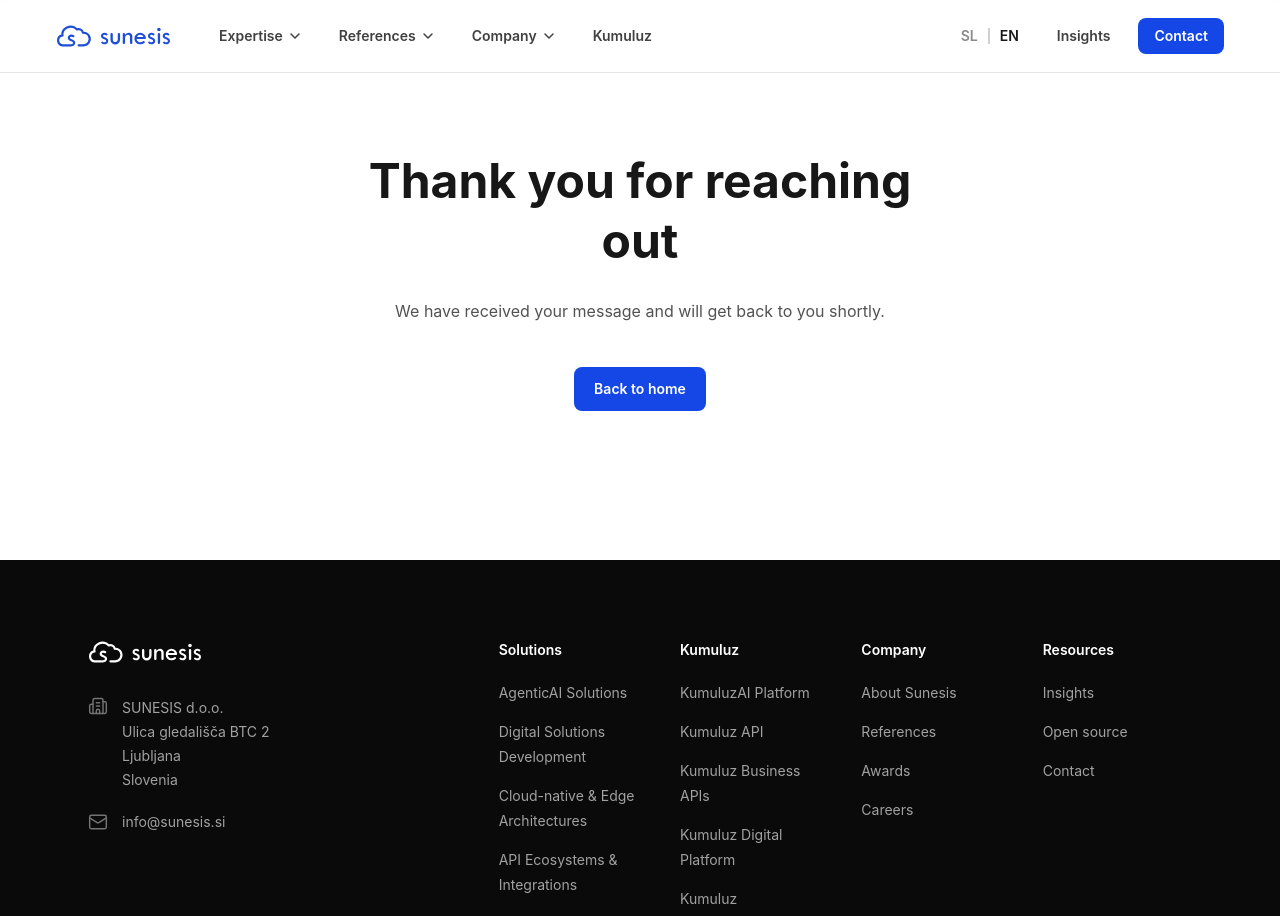
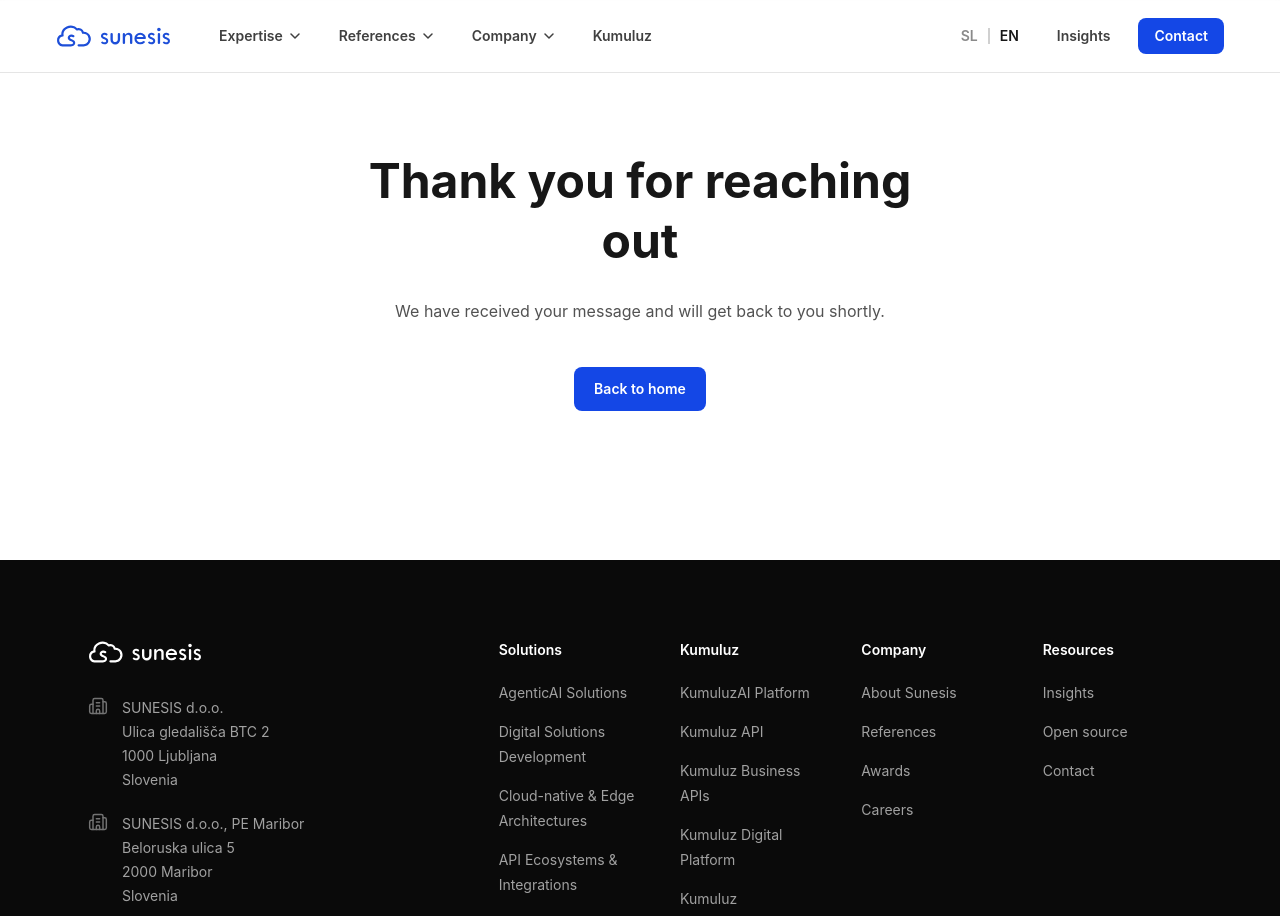
Before and after one commit to kumuluz/sunesis.si, a Next.js app: page /en/thanks in a window 1280 px wide. Shown: the top 916 px of the page. Built offline with nearby package versions, Linux system fonts and the light colour scheme.

Commit message:
feat: added office locations

```diff
--- a/src/components/footer.tsx
+++ b/src/components/footer.tsx
@@ -12,6 +12,49 @@
 }
 
 const MAPS_URL = 'https://maps.app.goo.gl/sUypTyZYofbouHZ79'
+
+const branchAddresses = {
+  en: [
+    {
+      address: [
+        'SUNESIS d.o.o., PE Maribor',
+        'Beloruska ulica 5',
+        '2000 Maribor',
+        'Slovenia',
+      ],
+      href: 'https://maps.app.goo.gl/BQJYCwaPKRiqBaXZ7',
+    },
+    {
+      address: [
+        'SUNESIS d.o.o., PE Ptuj',
+        'Osojnikova cesta 3',
+        '2250 Ptuj',
+        'Slovenia',
+      ],
+      href: 'https://maps.app.goo.gl/tutA4iran95kFs118',
+    },
+  ],
+  sl: [
+    {
+      address: [
+        'SUNESIS d.o.o., PE Maribor',
+        'Beloruska ulica 5',
+        '2000 Maribor',
+        'Slovenija',
+      ],
+      href: 'https://maps.app.goo.gl/BQJYCwaPKRiqBaXZ7',
+    },
+    {
+      address: [
+        'SUNESIS d.o.o., PE Ptuj',
+        'Osojnikova cesta 3',
+        '2250 Ptuj',
+        'Slovenija',
+      ],
+      href: 'https://maps.app.goo.gl/tutA4iran95kFs118',
+    },
+  ],
+} satisfies Record<LanguageCode, { address: string[]; href: string }[]>
 
 export function Footer({ content, contact, language }: FooterProps) {
   const { columns, social, copyright } = content
@@ -73,6 +116,32 @@
                   </a>
                 </dd>
               </div>
+              {branchAddresses[language].map(({ address, href }) => (
+                <div className="flex items-start gap-3.5" key={address[0]}>
+                  <dt>
+                    <Building2
+                      aria-hidden="true"
+                      className="size-5 text-neutral-500"
+                      strokeWidth={1.75}
+                    />
+                    <span className="sr-only">Address</span>
+                  </dt>
+                  <dd className="text-sm leading-6 text-neutral-400">
+                    <a
+                      className="transition-colors hover:text-white"
+                      href={href}
+                      rel="noopener noreferrer"
+                      target="_blank"
+                    >
+                      {address.map((line) => (
+                        <span className="block" key={line}>
+                          {line}
+                        </span>
+                      ))}
+                    </a>
+                  </dd>
+                </div>
+              ))}
               <div className="flex items-center gap-3.5">
                 <dt>
                   <Mail
--- a/src/content/landing/landing.ts
+++ b/src/content/landing/landing.ts
@@ -248,7 +248,7 @@
         address: [
           'SUNESIS d.o.o.',
           'Ulica gledališča BTC 2',
-          'Ljubljana',
+          '1000 Ljubljana',
           'Slovenia',
         ],
         email: 'info@sunesis.si',
@@ -525,7 +525,7 @@
         address: [
           'SUNESIS d.o.o.',
           'Ulica gledališča BTC 2',
-          'Ljubljana',
+          '1000 Ljubljana',
           'Slovenija',
         ],
         email: 'info@sunesis.si',
```
